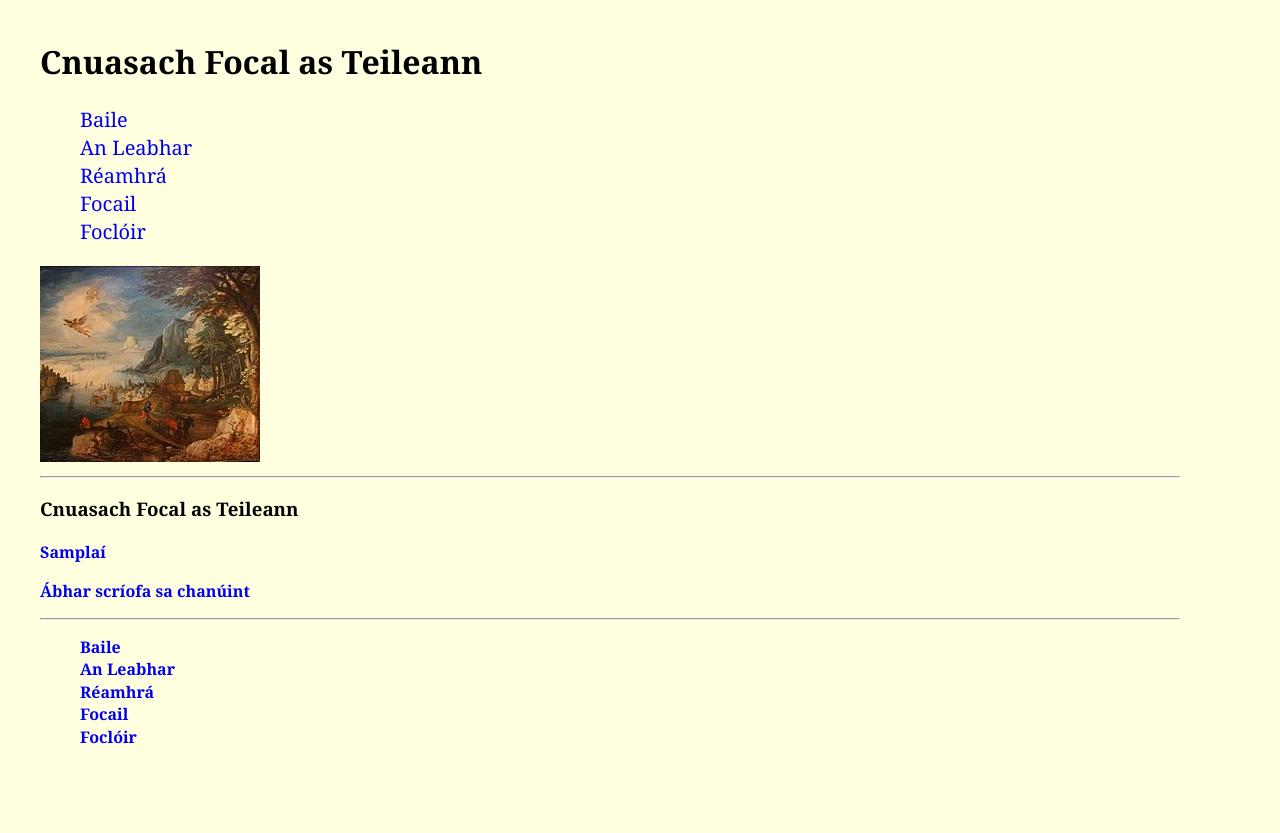
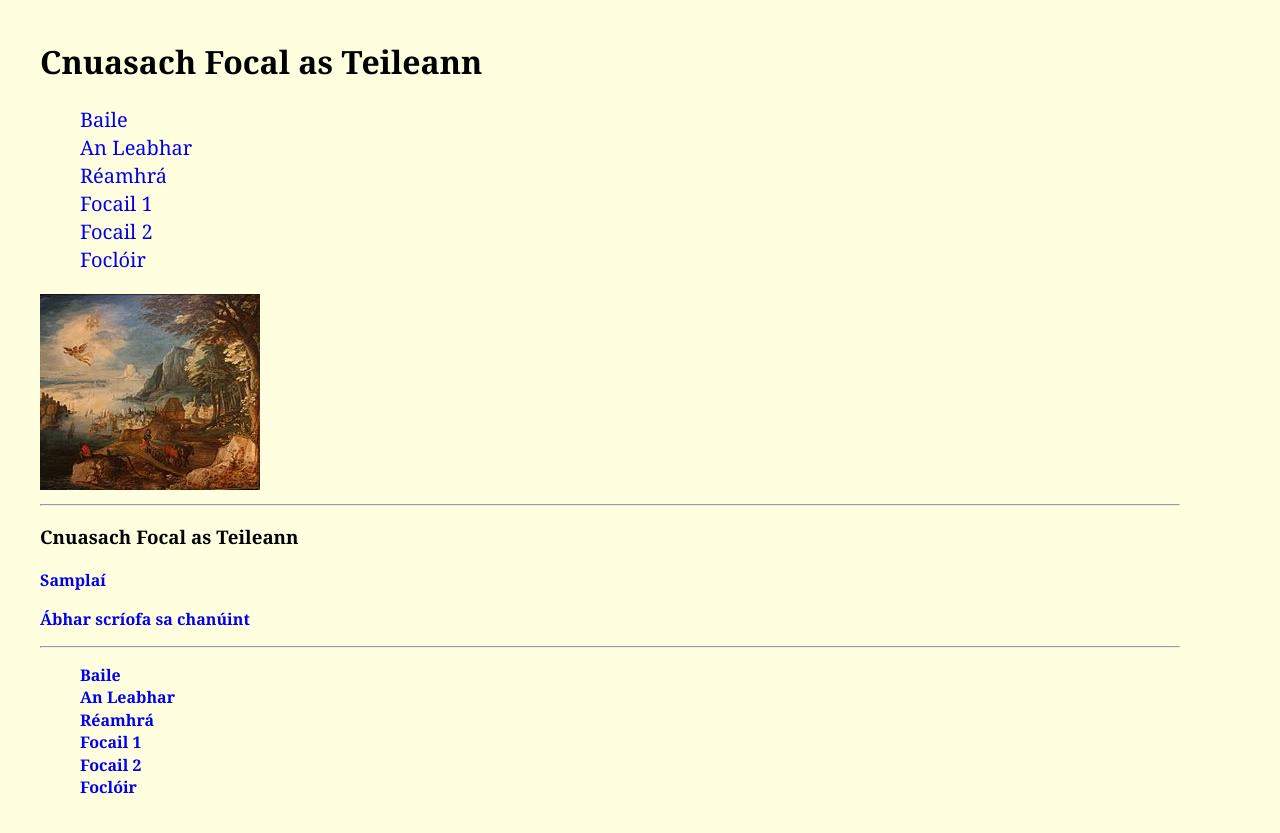
Before and after one commit to pmcu/cnuas-teileann, a Jekyll site: the page built from index.html, in a window 1280 px wide. Shown: the top 833 px of the page. Built offline with Jekyll 4.4.1, drawn with Linux system fonts in a browser that asks for light colours.

Commit message:
Update nav.html

```diff
--- a/_includes/nav.html
+++ b/_includes/nav.html
@@ -3,7 +3,8 @@
 <li> <a  href= "{{site.baseurl}}/index.html" class="{% if page.url == '/index.html'  %}current{% endif %}">Baile</a> </li>
 <li> <a  href= "{{site.baseurl}}/para.html" class="{% if page.url == '/para.html'  %}current{% endif %}">An Leabhar</a> </li>
 <li> <a  href= "{{site.baseurl}}/reamhra.html" class="{% if page.url == '/reamhra.html'  %}current{% endif %}">Réamhrá</a> </li>
-<li> <a  href= "{{site.baseurl}}/neach.html" class="{% if page.url == '/neach.html'  %}current{% endif %}">Focail</a> </li>
+  <li> <a  href= "{{site.baseurl}}/neach2.html" class="{% if page.url == '/neach2.html'  %}current{% endif %}">Focail 1</a> </li>
+<li> <a  href= "{{site.baseurl}}/neach.html" class="{% if page.url == '/neach.html'  %}current{% endif %}">Focail 2</a> </li>
 <li> <a  href= "{{site.baseurl}}/focloir.html" class="{% if page.url == '/focloir.html'  %}current{% endif %}">Foclóir</a> </li>
 </ul>
 
```
